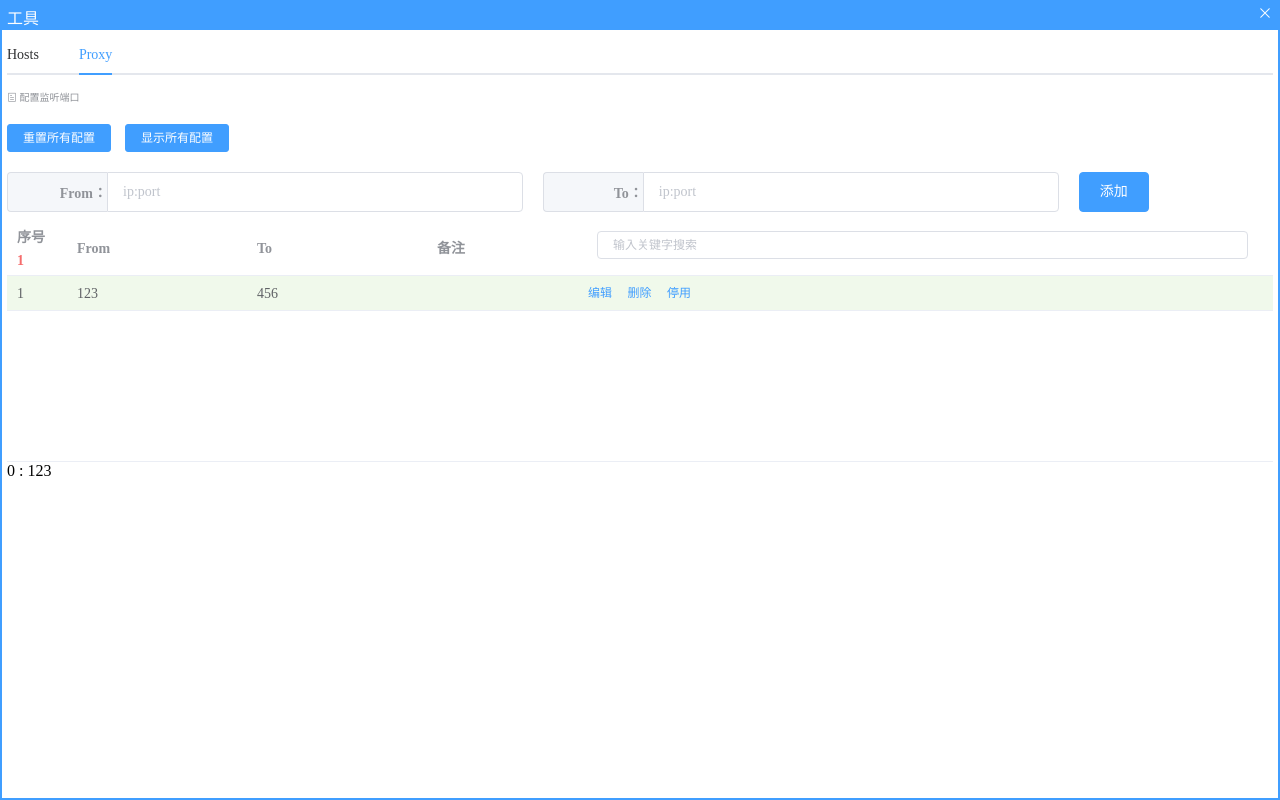
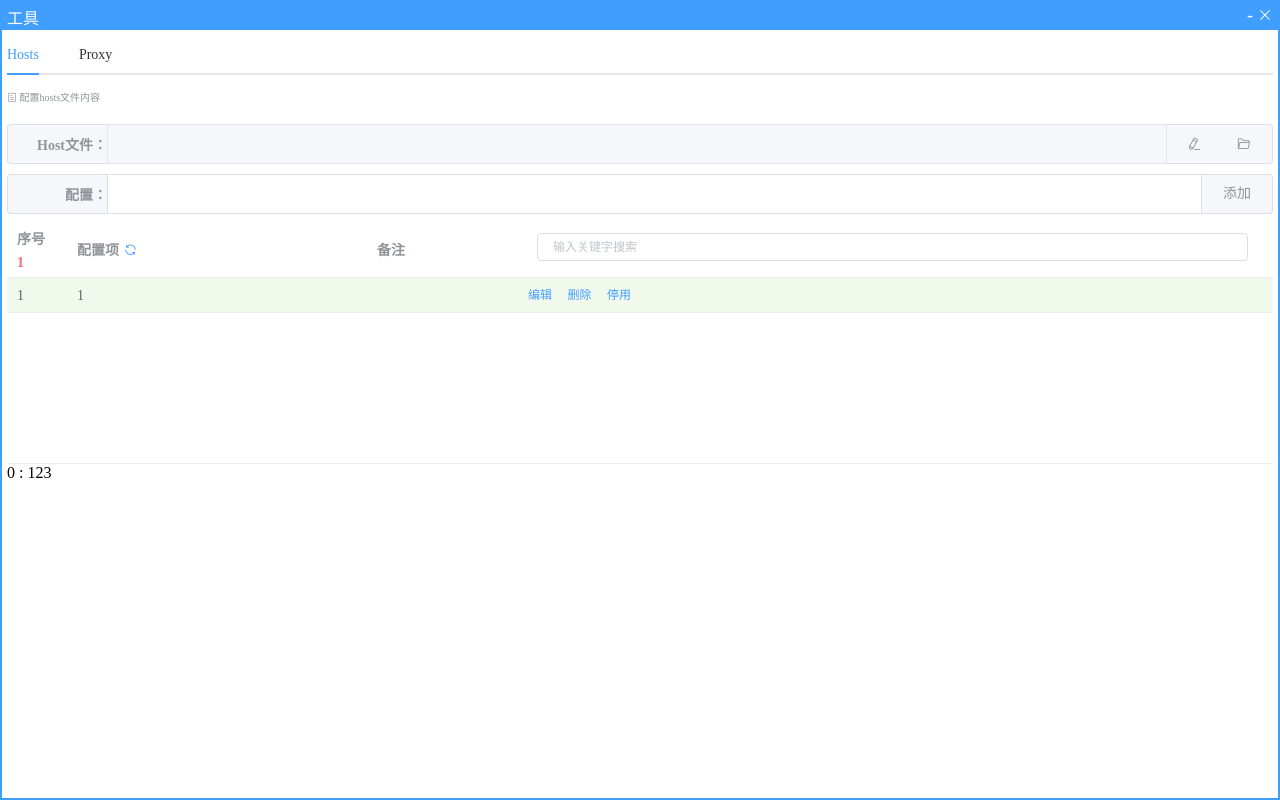
Before and after one commit to zjldh/app, a plain HTML site: page vue-app/html/host.html in a window 1280 px wide. Drawn offline with Linux system fonts and the light colour scheme.

Commit message:
最小化

```diff
--- a/vue-app/html/host.html
+++ b/vue-app/html/host.html
@@ -21,6 +21,7 @@
 				</el-col>
 				<el-col :span="2">
 					<div class="ctrl">
+						<a class="fs-18" onclick="external.min()">-</a>
 						<a class="el-icon-close" onclick="external.close()"></a>
 					</div>
 				</el-col>
@@ -29,7 +30,7 @@
 		</div>
 		<div id="app">
 
-			<el-tabs value="second">
+			<el-tabs value="first">
 				<el-tab-pane label="Hosts" name="first">
 					<div class="info mb-20 fs-10"><i class="el-icon-tickets"></i> 配置hosts文件内容</div>
 					<el-input disabled class="mb-10" v-model="hostPath">
@@ -37,7 +38,7 @@
 							<div width="380px">Host文件：</div>
 						</template>
 						<template slot="append">
-							<el-button type="primary" onClick="aardioCall('hostPathChange')" icon="el-icon-edit"></el-button>
+							<el-button type="primary"  onClick="aardioCall('hostPathChange')" icon="el-icon-edit"></el-button>
 							<el-button type="primary" onClick="aardioCall('hostPathOpen')" icon="el-icon-folder-opened"></el-button>
 						</template>
 					</el-input>
```
Also changed, not shown: 2 other files.
